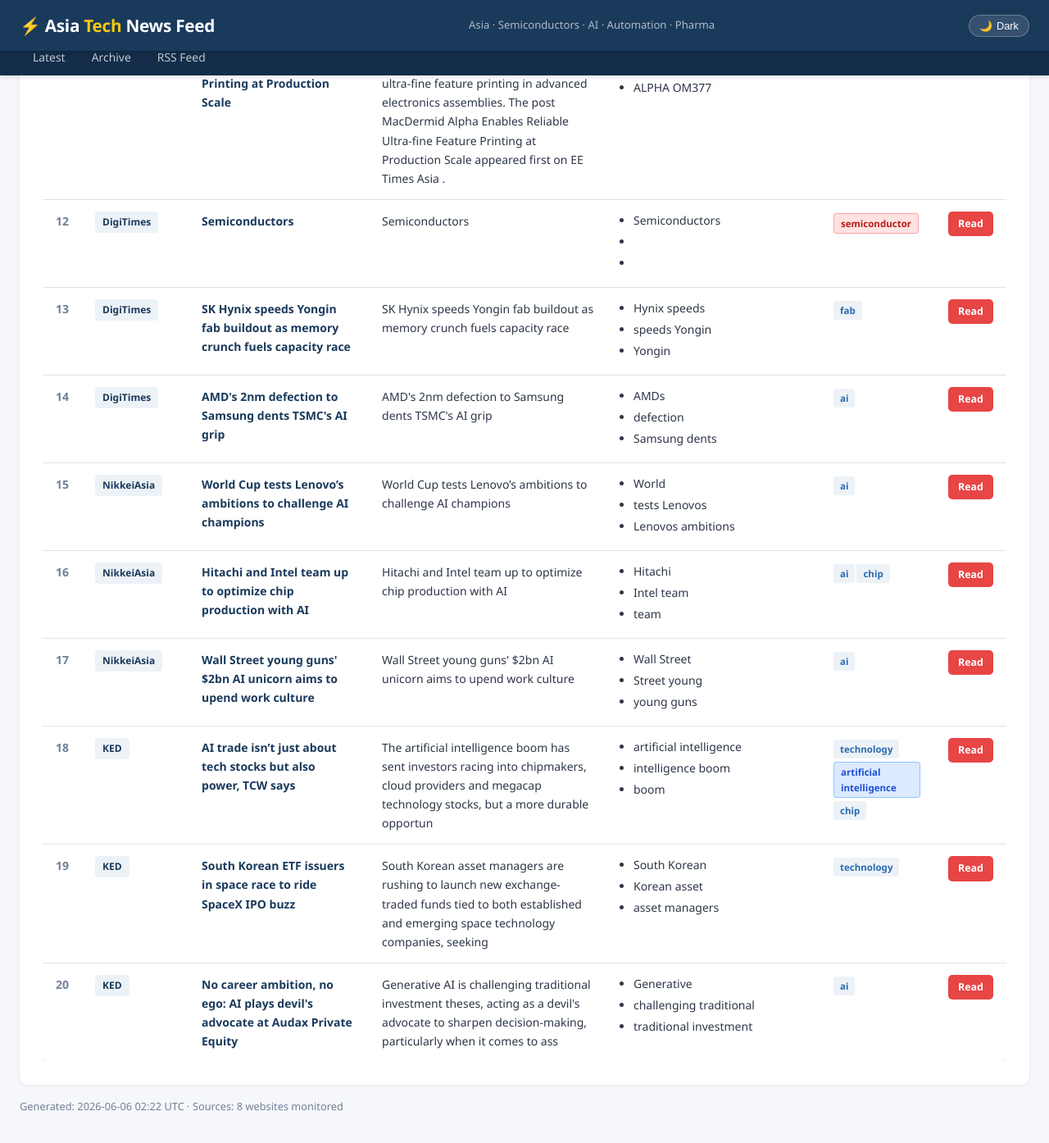
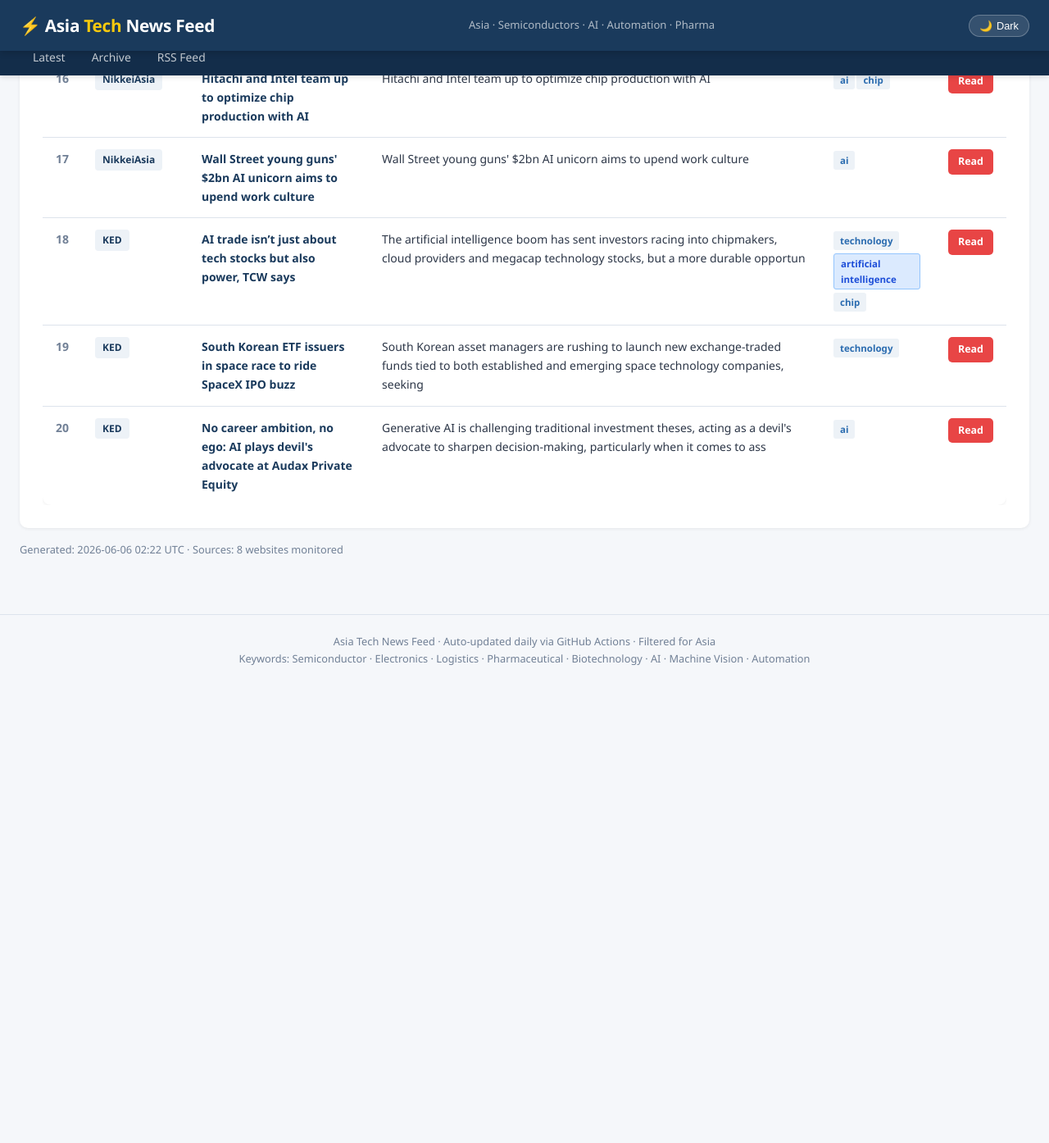
Before and after one commit to asiatechfeed/Asia-Tech-Feed, a Jekyll site: the page built from _posts/2026-06-06-asia-tech-news-digest.md, in a window 1280 px wide and 1400 px high, scrolled down 2057 px. Shown: the top 1394 px of the window at 82% size. Built offline with Jekyll 4.4.1, drawn with Linux system fonts in a browser that asks for light colours; after the commit the page ends 2893 px from its top, so only the background shows below that; some of the changed text lies outside the part shown.

Commit message:
Update 2026-06-06-asia-tech-news-digest.md

```diff
--- a/_posts/2026-06-06-asia-tech-news-digest.md
+++ b/_posts/2026-06-06-asia-tech-news-digest.md
@@ -15,7 +15,6 @@
   <th class="col-source">Source</th>
   <th class="col-title">Title</th>
   <th class="col-summary">Summary</th>
-  <th class="col-points">Key Points</th>
   <th class="col-tags">Topics</th>
   <th class="col-link">Link</th>
 </tr>
@@ -26,12 +25,7 @@
   <td class="col-source"><span class="source-badge">TechAsia</span></td>
   <td class="col-title"><span class="article-title">Meta drops 5% on report it may sell stock for AI</span></td>
   <td class="col-summary">Meta raised its 2026 capital expenditure forecast to as much as US$145 billion for AI investments.</td>
-  <td class="col-points"><ul class="key-points">
-    <li>Meta raised</li>
-    <li>raised</li>
-    <li>2026 capital</li>
-  </ul></td>
-  <td class="col-tags"><span class="tag "> ai </span></td>
+    <td class="col-tags"><span class="tag "> ai </span></td>
   <td class="col-link"><a class="btn-link" href="https://www.techinasia.com/meta-notifies-singapore-staff-in-global-8000-role-layoffs" target="_blank" rel="noopener">Read</a></td>
 </tr>
 <tr>
@@ -39,12 +33,7 @@
   <td class="col-source"><span class="source-badge">TechAsia</span></td>
   <td class="col-title"><span class="article-title">Marvell joins S&P 500 after meeting profit requirement</span></td>
   <td class="col-summary">Marvell's stock has more than tripled this year amid AI-driven chip demand.</td>
-  <td class="col-points"><ul class="key-points">
-    <li>Marvells stock</li>
-    <li>stock</li>
-    <li>than tripled</li>
-  </ul></td>
-  <td class="col-tags"><span class="tag ">chip</span></td>
+    <td class="col-tags"><span class="tag ">chip</span></td>
   <td class="col-link"><a class="btn-link" href="https://www.techinasia.com/marvell-sees-strong-2028-revenue-ai-data-centers-shares-jump" target="_blank" rel="noopener">Read</a></td>
 </tr>
 <tr>
@@ -52,12 +41,7 @@
   <td class="col-source"><span class="source-badge">TechAsia</span></td>
   <td class="col-title"><span class="article-title">Huawei Ascend 910C chips used in DeepSeek post-training</span></td>
   <td class="col-summary">The DeepSeek-V4-Pro model has 1.6 trillion parameters and was trained on 1,000 Huawei chips.</td>
-  <td class="col-points"><ul class="key-points">
-    <li>DeepSeekV4Pro model</li>
-    <li>model</li>
-    <li>trillion parameters</li>
-  </ul></td>
-  <td class="col-tags"><span class="tag ">chip</span></td>
+    <td class="col-tags"><span class="tag ">chip</span></td>
   <td class="col-link"><a class="btn-link" href="https://www.techinasia.com/huawei-commits-2-6b-to-smart-driving-tech" target="_blank" rel="noopener">Read</a></td>
 </tr>
 <tr>
@@ -65,12 +49,7 @@
   <td class="col-source"><span class="source-badge">CNA</span></td>
   <td class="col-title"><span class="article-title">Marvell to join S&P 500 after AI boom helps chipmaker pass profitability test</span></td>
   <td class="col-summary">Marvell to join S&P 500 after AI boom helps chipmaker pass profitability test</td>
-  <td class="col-points"><ul class="key-points">
-    <li>Marvell</li>
-    <li>join</li>
-    <li>after</li>
-  </ul></td>
-  <td class="col-tags"><span class="tag "> ai </span><span class="tag ">chip</span></td>
+    <td class="col-tags"><span class="tag "> ai </span><span class="tag ">chip</span></td>
   <td class="col-link"><a class="btn-link" href="https://www.channelnewsasia.com/business/marvell-join-sp-500-after-ai-boom-helps-chipmaker-pass-profitability-test-6165681" target="_blank" rel="noopener">Read</a></td>
 </tr>
 <tr>
@@ -78,12 +57,7 @@
   <td class="col-source"><span class="source-badge">CNA</span></td>
   <td class="col-title"><span class="article-title">US says it will speed development and use of AI for national security</span></td>
   <td class="col-summary">US says it will speed development and use of AI for national security</td>
-  <td class="col-points"><ul class="key-points">
-    <li>says</li>
-    <li>speed development</li>
-    <li>development</li>
-  </ul></td>
-  <td class="col-tags"><span class="tag "> ai </span></td>
+    <td class="col-tags"><span class="tag "> ai </span></td>
   <td class="col-link"><a class="btn-link" href="https://www.channelnewsasia.com/business/us-says-it-will-speed-development-and-use-ai-national-security-6165561" target="_blank" rel="noopener">Read</a></td>
 </tr>
 <tr>
@@ -91,12 +65,7 @@
   <td class="col-source"><span class="source-badge">CNA</span></td>
   <td class="col-title"><span class="article-title">Chip selloff erases over $1 trillion in stock market value</span></td>
   <td class="col-summary">Chip selloff erases over $1 trillion in stock market value</td>
-  <td class="col-points"><ul class="key-points">
-    <li>Chip selloff</li>
-    <li>selloff erases</li>
-    <li>erases over</li>
-  </ul></td>
-  <td class="col-tags"><span class="tag ">chip</span></td>
+    <td class="col-tags"><span class="tag ">chip</span></td>
   <td class="col-link"><a class="btn-link" href="https://www.channelnewsasia.com/business/chip-selloff-erases-over-1-trillion-in-stock-market-value-6165526" target="_blank" rel="noopener">Read</a></td>
 </tr>
 <tr>
@@ -104,12 +73,7 @@
   <td class="col-source"><span class="source-badge">SemiEng</span></td>
   <td class="col-title"><span class="article-title">Accelerating Zero-Knowledge Proof Generation With Reconfigurable Hardware (KAIST)</span></td>
   <td class="col-summary">Researchers from Korea Advanced Institute of Science and Technology (KAIST) have published “ZK-Flex: A Flexible and Scalable Framework for Accelerating Zero-Knowledge Proofs”. Abstract “Zero-knowledge proofs (ZKP) allows a prover to convince a verifier of computational correctness without revealing private data, ensuri</td>
-  <td class="col-points"><ul class="key-points">
-    <li>Researchers</li>
-    <li>Korea Advanced</li>
-    <li>Advanced Institute</li>
-  </ul></td>
-  <td class="col-tags"><span class="tag semi">semiconductor</span><span class="tag ">technology</span></td>
+    <td class="col-tags"><span class="tag semi">semiconductor</span><span class="tag ">technology</span></td>
   <td class="col-link"><a class="btn-link" href="https://semiengineering.com/accelerating-zero-knowledge-proof-generation-with-reconfigurable-hardware-kaist/" target="_blank" rel="noopener">Read</a></td>
 </tr>
 <tr>
@@ -117,12 +81,7 @@
   <td class="col-source"><span class="source-badge">EW</span></td>
   <td class="col-title"><span class="article-title">SK Hynix to double output in five years</span></td>
   <td class="col-summary">SK Hynix is to double its production capacity over the next five years, says chairman Chey Tae-won. The company has budgeted $67 billion between 2024 and 2028 to fund expansion. ... The post SK Hynix to double output in five years appeared first on Electronics Weekly .</td>
-  <td class="col-points"><ul class="key-points">
-    <li>Hynix</li>
-    <li>double</li>
-    <li>production capacity</li>
-  </ul></td>
-  <td class="col-tags"><span class="tag semi">electronics</span></td>
+    <td class="col-tags"><span class="tag semi">electronics</span></td>
   <td class="col-link"><a class="btn-link" href="https://www.electronicsweekly.com/news/business/sk-hynix-to-double-output-in-five-years-2026-06/" target="_blank" rel="noopener">Read</a></td>
 </tr>
 <tr>
@@ -130,12 +89,7 @@
   <td class="col-source"><span class="source-badge">EETAsia</span></td>
   <td class="col-title"><span class="article-title">HKUST Partners with CalmCar to Establish Physical AI Innovation Center</span></td>
   <td class="col-summary">The center aims to build a new-generation physical AI technology foundation capable of understanding, predicting, reasoning, and decision-making. The post HKUST Partners with CalmCar to Establish Physical AI Innovation Center appeared first on EE Times Asia .</td>
-  <td class="col-points"><ul class="key-points">
-    <li>center aims</li>
-    <li>aims</li>
-    <li>build</li>
-  </ul></td>
-  <td class="col-tags"><span class="tag ">technology</span><span class="tag "> ai </span></td>
+    <td class="col-tags"><span class="tag ">technology</span><span class="tag "> ai </span></td>
   <td class="col-link"><a class="btn-link" href="https://www.eetasia.com/hkust-partners-with-calmcar-to-establish-physical-ai-innovation-center/" target="_blank" rel="noopener">Read</a></td>
 </tr>
 <tr>
@@ -143,12 +97,7 @@
   <td class="col-source"><span class="source-badge">EETAsia</span></td>
   <td class="col-title"><span class="article-title">TWSE Highlights AI-driven Capital Growth and Semiconductor Leadership at COMPUTEX 2026</span></td>
   <td class="col-summary">TWSE highlights AI-driven growth, semiconductor strength, and capital market momentum at COMPUTEX 2026. The post TWSE Highlights AI-driven Capital Growth and Semiconductor Leadership at COMPUTEX 2026 appeared first on EE Times Asia .</td>
-  <td class="col-points"><ul class="key-points">
-    <li>TWSE highlights</li>
-    <li>highlights AIdriven</li>
-    <li>AIdriven growth</li>
-  </ul></td>
-  <td class="col-tags"><span class="tag semi">semiconductor</span></td>
+    <td class="col-tags"><span class="tag semi">semiconductor</span></td>
   <td class="col-link"><a class="btn-link" href="https://www.eetasia.com/twse-highlights-ai-driven-capital-growth-and-semiconductor-leadership-at-computex-2026/" target="_blank" rel="noopener">Read</a></td>
 </tr>
 <tr>
@@ -156,12 +105,7 @@
   <td class="col-source"><span class="source-badge">EETAsia</span></td>
   <td class="col-title"><span class="article-title">MacDermid Alpha Enables Reliable Ultra-fine Feature Printing at Production Scale</span></td>
   <td class="col-summary">MacDermid Alpha's ALPHA OM-377 is a no-clean solder paste engineered for ultra-fine feature printing in advanced electronics assemblies. The post MacDermid Alpha Enables Reliable Ultra-fine Feature Printing at Production Scale appeared first on EE Times Asia .</td>
-  <td class="col-points"><ul class="key-points">
-    <li>MacDermid Alphas</li>
-    <li>Alphas ALPHA</li>
-    <li>ALPHA OM377</li>
-  </ul></td>
-  <td class="col-tags"><span class="tag semi">electronics</span></td>
+    <td class="col-tags"><span class="tag semi">electronics</span></td>
   <td class="col-link"><a class="btn-link" href="https://www.eetasia.com/macdermid-alpha-enables-reliable-ultra-fine-feature-printing-at-production-scale/" target="_blank" rel="noopener">Read</a></td>
 </tr>
 <tr>
@@ -169,12 +113,7 @@
   <td class="col-source"><span class="source-badge">DigiTimes</span></td>
   <td class="col-title"><span class="article-title">Semiconductors</span></td>
   <td class="col-summary">Semiconductors</td>
-  <td class="col-points"><ul class="key-points">
-    <li>Semiconductors</li>
-    <li></li>
-    <li></li>
-  </ul></td>
-  <td class="col-tags"><span class="tag semi">semiconductor</span></td>
+    <td class="col-tags"><span class="tag semi">semiconductor</span></td>
   <td class="col-link"><a class="btn-link" href="https://www.digitimes.com/topic/semiconductors/" target="_blank" rel="noopener">Read</a></td>
 </tr>
 <tr>
@@ -182,12 +121,7 @@
   <td class="col-source"><span class="source-badge">DigiTimes</span></td>
   <td class="col-title"><span class="article-title">SK Hynix speeds Yongin fab buildout as memory crunch fuels capacity race</span></td>
   <td class="col-summary">SK Hynix speeds Yongin fab buildout as memory crunch fuels capacity race</td>
-  <td class="col-points"><ul class="key-points">
-    <li>Hynix speeds</li>
-    <li>speeds Yongin</li>
-    <li>Yongin</li>
-  </ul></td>
-  <td class="col-tags"><span class="tag ">fab</span></td>
+    <td class="col-tags"><span class="tag ">fab</span></td>
   <td class="col-link"><a class="btn-link" href="https://www.digitimes.com/news/a20260518VL210/sk-hynix-fab-capacity-demand-production.html" target="_blank" rel="noopener">Read</a></td>
 </tr>
 <tr>
@@ -195,12 +129,7 @@
   <td class="col-source"><span class="source-badge">DigiTimes</span></td>
   <td class="col-title"><span class="article-title">AMD's 2nm defection to Samsung dents TSMC's AI grip</span></td>
   <td class="col-summary">AMD's 2nm defection to Samsung dents TSMC's AI grip</td>
-  <td class="col-points"><ul class="key-points">
-    <li>AMDs</li>
-    <li>defection</li>
-    <li>Samsung dents</li>
-  </ul></td>
-  <td class="col-tags"><span class="tag "> ai </span></td>
+    <td class="col-tags"><span class="tag "> ai </span></td>
   <td class="col-link"><a class="btn-link" href="https://www.digitimes.com/news/a20260511PD215/samsung-tsmc-amd-2nm-supply-chain.html" target="_blank" rel="noopener">Read</a></td>
 </tr>
 <tr>
@@ -208,12 +137,7 @@
   <td class="col-source"><span class="source-badge">NikkeiAsia</span></td>
   <td class="col-title"><span class="article-title">World Cup tests Lenovo’s ambitions to challenge AI champions</span></td>
   <td class="col-summary">World Cup tests Lenovo’s ambitions to challenge AI champions</td>
-  <td class="col-points"><ul class="key-points">
-    <li>World</li>
-    <li>tests Lenovos</li>
-    <li>Lenovos ambitions</li>
-  </ul></td>
-  <td class="col-tags"><span class="tag "> ai </span></td>
+    <td class="col-tags"><span class="tag "> ai </span></td>
   <td class="col-link"><a class="btn-link" href="https://asia.nikkei.com/spotlight/big-in-asia/world-cup-tests-lenovo-s-ambitions-to-challenge-ai-champions" target="_blank" rel="noopener">Read</a></td>
 </tr>
 <tr>
@@ -221,12 +145,7 @@
   <td class="col-source"><span class="source-badge">NikkeiAsia</span></td>
   <td class="col-title"><span class="article-title">Hitachi and Intel team up to optimize chip production with AI</span></td>
   <td class="col-summary">Hitachi and Intel team up to optimize chip production with AI</td>
-  <td class="col-points"><ul class="key-points">
-    <li>Hitachi</li>
-    <li>Intel team</li>
-    <li>team</li>
-  </ul></td>
-  <td class="col-tags"><span class="tag "> ai </span><span class="tag ">chip</span></td>
+    <td class="col-tags"><span class="tag "> ai </span><span class="tag ">chip</span></td>
   <td class="col-link"><a class="btn-link" href="https://asia.nikkei.com/business/tech/semiconductors/hitachi-and-intel-team-up-to-optimize-chip-production-with-ai2" target="_blank" rel="noopener">Read</a></td>
 </tr>
 <tr>
@@ -234,12 +153,7 @@
   <td class="col-source"><span class="source-badge">NikkeiAsia</span></td>
   <td class="col-title"><span class="article-title">Wall Street young guns' $2bn AI unicorn aims to upend work culture</span></td>
   <td class="col-summary">Wall Street young guns' $2bn AI unicorn aims to upend work culture</td>
-  <td class="col-points"><ul class="key-points">
-    <li>Wall Street</li>
-    <li>Street young</li>
-    <li>young guns</li>
-  </ul></td>
-  <td class="col-tags"><span class="tag "> ai </span></td>
+    <td class="col-tags"><span class="tag "> ai </span></td>
   <td class="col-link"><a class="btn-link" href="https://asia.nikkei.com/editor-s-picks/interview/wall-street-young-guns-2bn-ai-unicorn-aims-to-upend-work-culture" target="_blank" rel="noopener">Read</a></td>
 </tr>
 <tr>
@@ -247,12 +161,7 @@
   <td class="col-source"><span class="source-badge">KED</span></td>
   <td class="col-title"><span class="article-title">AI trade isn’t just about tech stocks but also power, TCW says</span></td>
   <td class="col-summary">The artificial intelligence boom has sent investors racing into chipmakers, cloud providers and megacap technology stocks, but a more durable opportun</td>
-  <td class="col-points"><ul class="key-points">
-    <li>artificial intelligence</li>
-    <li>intelligence boom</li>
-    <li>boom</li>
-  </ul></td>
-  <td class="col-tags"><span class="tag ">technology</span><span class="tag ai">artificial intelligence</span><span class="tag ">chip</span></td>
+    <td class="col-tags"><span class="tag ">technology</span><span class="tag ai">artificial intelligence</span><span class="tag ">chip</span></td>
   <td class="col-link"><a class="btn-link" href="https://www.kedglobal.com/asset-management/newsView/ked202606010002" target="_blank" rel="noopener">Read</a></td>
 </tr>
 <tr>
@@ -260,12 +169,7 @@
   <td class="col-source"><span class="source-badge">KED</span></td>
   <td class="col-title"><span class="article-title">South Korean ETF issuers in space race to ride SpaceX IPO buzz</span></td>
   <td class="col-summary">South Korean asset managers are rushing to launch new exchange-traded funds tied to both established and emerging space technology companies, seeking</td>
-  <td class="col-points"><ul class="key-points">
-    <li>South Korean</li>
-    <li>Korean asset</li>
-    <li>asset managers</li>
-  </ul></td>
-  <td class="col-tags"><span class="tag ">technology</span></td>
+    <td class="col-tags"><span class="tag ">technology</span></td>
   <td class="col-link"><a class="btn-link" href="https://www.kedglobal.com/korean-stock-market/newsView/ked202604140004" target="_blank" rel="noopener">Read</a></td>
 </tr>
 <tr>
@@ -273,12 +177,7 @@
   <td class="col-source"><span class="source-badge">KED</span></td>
   <td class="col-title"><span class="article-title">No career ambition, no ego: AI plays devil's advocate at Audax Private Equity</span></td>
   <td class="col-summary">Generative AI is challenging traditional investment theses, acting as a devil's advocate to sharpen decision-making, particularly when it comes to ass</td>
-  <td class="col-points"><ul class="key-points">
-    <li>Generative</li>
-    <li>challenging traditional</li>
-    <li>traditional investment</li>
-  </ul></td>
-  <td class="col-tags"><span class="tag "> ai </span></td>
+    <td class="col-tags"><span class="tag "> ai </span></td>
   <td class="col-link"><a class="btn-link" href="https://www.kedglobal.com/private-equity/newsView/ked202603120002" target="_blank" rel="noopener">Read</a></td>
 </tr>
 </tbody>
```
